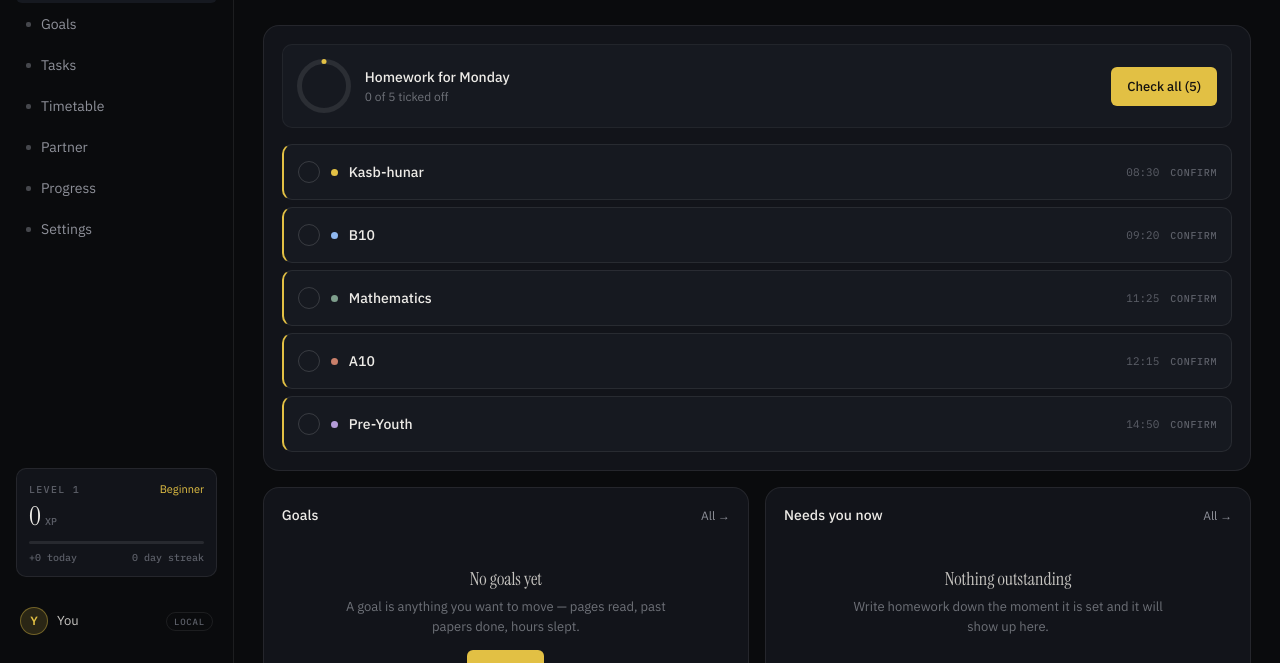
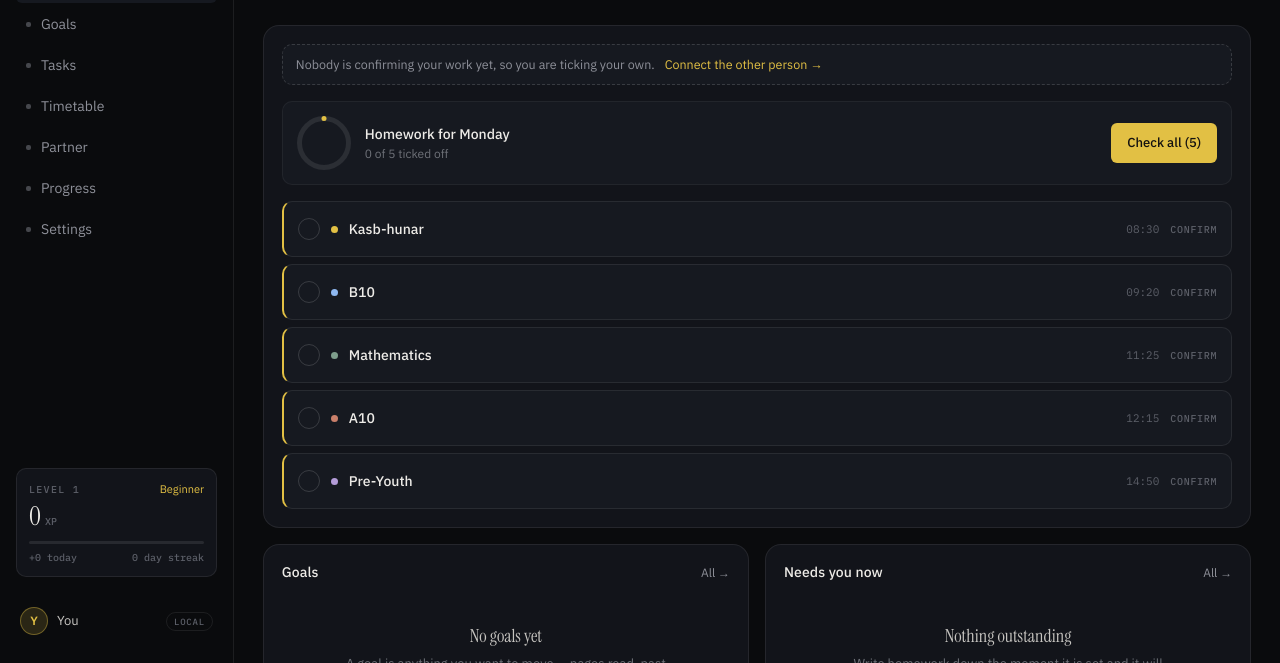
Before and after one commit to shack-dev-j/tandem, a plain HTML site: page index.html in a window 1280 px wide. Shown: the part 137-800 px from the top of the page. Drawn offline with Linux system fonts and the light colour scheme.

Commit message:
Say why you can tick your own work when nobody is connected
The one rule the app is built on is that you do not confirm your own work.
Before a second person exists there is nobody to ask, so the rule is lifted —
but nothing said so, and the first thing you notice on a fresh install is the
rule apparently not applying.

Co-Authored-By: Claude Opus 5 <noreply@anthropic.com>
Claude-Session: https://claude.ai/code/session_01XL9rEzxCrvQ7o6CSYL2EvQ

```diff
--- a/assets/css/app.css
+++ b/assets/css/app.css
@@ -729,3 +729,14 @@ select { appearance: none; background-image: linear-gradient(45deg, transparent
 .pickshot:hover { border-color: var(--ac); color: var(--ac); }
 .pickshot input { position: absolute; width: 1px; height: 1px; opacity: 0; }
 .toast.undo { border-color: var(--line2); color: var(--muted); font-family: var(--mono); }
+
+/* Shown only while there is no second person: explains why the central rule
+   of the app is not in force yet. */
+.solonote {
+  display: flex; flex-wrap: wrap; align-items: center; gap: 4px 10px;
+  padding: 10px 13px; border-radius: var(--r);
+  border: 1px dashed var(--line2); background: var(--panel2);
+  font-size: 12.5px; color: var(--muted);
+}
+.solonote a { color: var(--ac); white-space: nowrap; }
+.solonote a:hover { text-decoration: underline; text-underline-offset: 3px; }
--- a/assets/js/views/home.js
+++ b/assets/js/views/home.js
@@ -87,8 +87,17 @@ function checklist({ me, date, day, subjects, done, back, remaining, pct }) {
   }
 
   const outstanding = remaining + back.reduce((n, g) => n + g.subjects.length, 0);
+  const alone = !partner();
 
   return [
+    // Ticking your own work is the fallback, not the design. Say so, or the
+    // first thing anyone notices is that the one rule the app is built on
+    // does not appear to apply.
+    alone ? h('div.solonote', {}, [
+      h('span', { text: 'Nobody is confirming your work yet, so you are ticking your own.' }),
+      h('a', { href: '#/settings', text: 'Connect the other person →' }),
+    ]) : null,
+
     h('div.progresscard', {}, [
       ring(pct, 54, 5),
       h('div.pgtext', {}, [
--- a/assets/js/views/partner.js
+++ b/assets/js/views/partner.js
@@ -23,8 +23,8 @@ export function partnerView() {
       empty(
         state.mode === 'local' ? 'This device only' : 'Their seat is waiting',
         state.mode === 'local'
-          ? 'Tandem is running without a backend, so there is nobody to sync with. Connect one in Settings and the second seat becomes available.'
-          : 'Their email has a seat. As soon as they sign in, everything they do appears here.',
+          ? 'Tandem is keeping everything in this browser, so there is nobody to sync with — and nobody to confirm your homework, which is why you can currently tick it yourself. Connect a backend and that changes.'
+          : 'Their email has a seat. The moment they sign in, everything they do appears here — and your own ticks pass to them.',
         h('a.button.primary', { href: '#/settings', text: 'Open Settings' })),
     ];
   }
```
